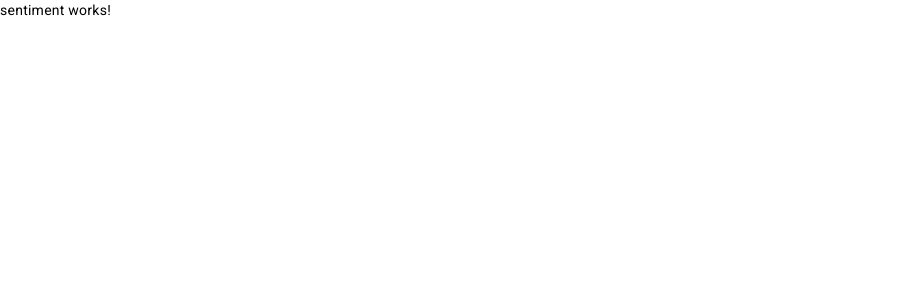
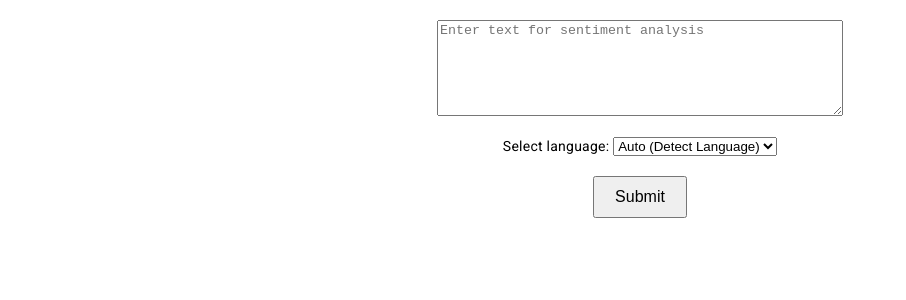
Before and after one commit to kajson25/TextAnalyticsTool, an Angular app: page /sentiment in a window 1280 px wide. Shown: the top 300 px of the page, without its empty margins (0-906 px from the left). Built offline with nearby package versions, Linux system fonts and the light colour scheme.

Commit message:
Implement sentiment component

```diff
--- a/src/app/components/sentiment/sentiment.component.css
+++ b/src/app/components/sentiment/sentiment.component.css
@@ -0,0 +1,35 @@
+.sentiment-container {
+    display: flex;
+    flex-direction: column;
+    align-items: center;
+    justify-content: center;
+    margin-top: 20px;
+  }
+
+  textarea {
+    margin-bottom: 20px;
+    width: 100%;
+    max-width: 400px;
+  }
+
+  .language-selector {
+    margin-bottom: 20px;
+  }
+
+  button {
+    padding: 10px 20px;
+    font-size: 16px;
+    cursor: pointer;
+  }
+
+  .result {
+    margin-top: 20px;
+    padding: 10px;
+    font-size: 18px;
+    color: white;
+    width: 100%;
+    max-width: 400px;
+    text-align: center;
+    border-radius: 5px;
+    transition: background-color 0.3s ease;
+  }
--- a/src/app/components/sentiment/sentiment.component.html
+++ b/src/app/components/sentiment/sentiment.component.html
@@ -1 +1,22 @@
-<p>sentiment works!</p>
+<div class="sentiment-container">
+    <!-- Text input -->
+    <textarea [(ngModel)]="text" placeholder="Enter text for sentiment analysis" rows="6" cols="40"></textarea>
+
+    <!-- Language combobox -->
+    <div class="language-selector">
+      <label for="language">Select language: </label>
+      <select id="language" [(ngModel)]="selectedLang">
+        <option value="auto">Auto (Detect Language)</option>
+        <option value="en">English</option>
+        <option value="it">Italian</option>
+      </select>
+    </div>
+
+    <!-- Submit button -->
+    <button (click)="analyzeSentiment()">Submit</button>
+
+    <!-- Result display -->
+    <div *ngIf="sentimentScore !== null" class="result" [style.backgroundColor]="getSentimentGradient()">
+      Sentiment Score: {{ sentimentScore.toFixed(2) }}
+    </div>
+</div>
--- a/src/app/components/sentiment/sentiment.component.ts
+++ b/src/app/components/sentiment/sentiment.component.ts
@@ -1,10 +1,107 @@
 import { Component } from '@angular/core';
+import { HttpClient } from '@angular/common/http';
+import { FormsModule } from '@angular/forms';  // For ngModel
+import { CommonModule } from '@angular/common';  // For *ngIf and other common directives
 
 @Component({
   selector: 'app-sentiment',
+  standalone: true,
+  imports: [FormsModule, CommonModule],  // Import FormsModule and CommonModule
   templateUrl: './sentiment.component.html',
   styleUrls: ['./sentiment.component.css']
 })
 export class SentimentComponent {
+  text: string = '';  // Holds the input text from the textarea
+  selectedLang: string = 'auto';  // Default language option is 'auto'
+  sentimentScore: number | null = null;  // Holds the sentiment score (-1 to 1)
+  detectedLang: string = '';  // Holds the detected language for auto detection
+  errorMessage: string = '';  // Holds error messages for unsupported languages
+  apiKey: string = '929931ca479c4ad0b6375b2c6c78fcd8';  // Replace with your Dandelion API key
 
+  constructor(private http: HttpClient) {}
+
+  // Method to detect language first and then perform sentiment analysis
+  analyzeSentiment() {
+    if (this.selectedLang === 'auto') {
+      this.detectLanguage().then((detectedLang) => {
+        // if (detectedLang === 'en' || detectedLang === 'it') {
+          this.detectedLang = detectedLang;
+          this.performSentimentAnalysis(detectedLang);
+        // } else {
+        //   this.errorMessage = `Language '${detectedLang}' is not supported for sentiment analysis.`;
+        //   this.sentimentScore = null;
+        // }
+      }).catch((error) => {
+        console.error('Error detecting language', error);
+        this.errorMessage = 'Error detecting language.';
+        this.sentimentScore = null;
+      });
+    } else {
+      this.performSentimentAnalysis(this.selectedLang);
+    }
+  }
+
+  async detectLanguage(): Promise<string> {
+    const url = `https://api.dandelion.eu/datatxt/li/v1`;
+    const params = {
+      text: this.text,
+      token: this.apiKey
+    };
+
+    return this.http.get<any>(url, { params }).toPromise().then((response) => {
+      if (response.detectedLangs && response.detectedLangs.length > 0) {
+        const mostLikelyLang = response.detectedLangs.reduce((prev: any, curr: any) => {
+          return curr.confidence > prev.confidence ? curr : prev;
+        });
+
+        console.log(response)
+        console.log(mostLikelyLang.lang)
+        return mostLikelyLang.lang;
+      } else {
+        throw new Error('No language detected');
+      }
+    });
+  }
+
+  // Method to perform sentiment analysis via Dandelion API
+  performSentimentAnalysis(language: string) {
+    const url = `https://api.dandelion.eu/datatxt/sent/v1`;
+    const params: any = {
+      text: this.text,
+      token: this.apiKey,
+      lang: language
+    };
+
+    console.log(params)
+
+    // Make the API call
+    this.http.get<any>(url, { params }).subscribe(
+      (response) => {
+        console.log(response)
+        this.sentimentScore = response.sentiment.score;
+        this.errorMessage = '';  // Clear error message if any
+      },
+      (error) => {
+        console.error('Error fetching sentiment analysis', error);
+        this.errorMessage = 'Error fetching sentiment analysis.';
+        this.sentimentScore = null;
+      }
+    );
+  }
+
+  // Method to calculate gradient color based on sentiment score
+  getSentimentGradient(): string {
+    if (this.sentimentScore === null) {
+      return '';
+    }
+
+    const score = this.sentimentScore;
+
+    // Map score (-1 to 1) to red (negative), brown (neutral), green (positive) gradient
+    const red = score <= 0 ? 255 : Math.floor(255 - score * 255);
+    const green = score >= 0 ? 255 : Math.floor(255 + score * 255);
+    const blue = 0;  // Keep blue constant for a smooth transition
+
+    return `rgb(${red}, ${green}, ${blue})`;
+  }
 }
```
